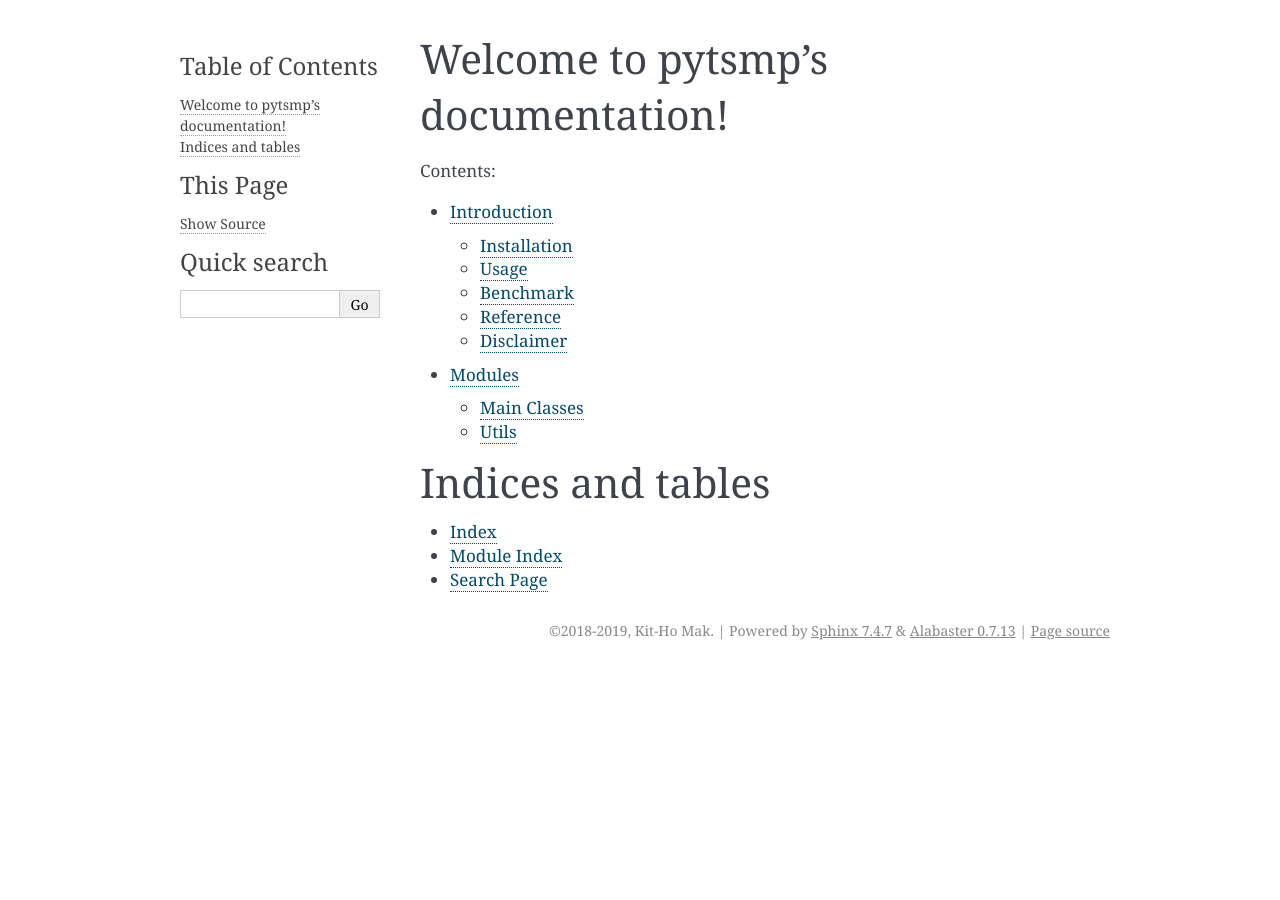
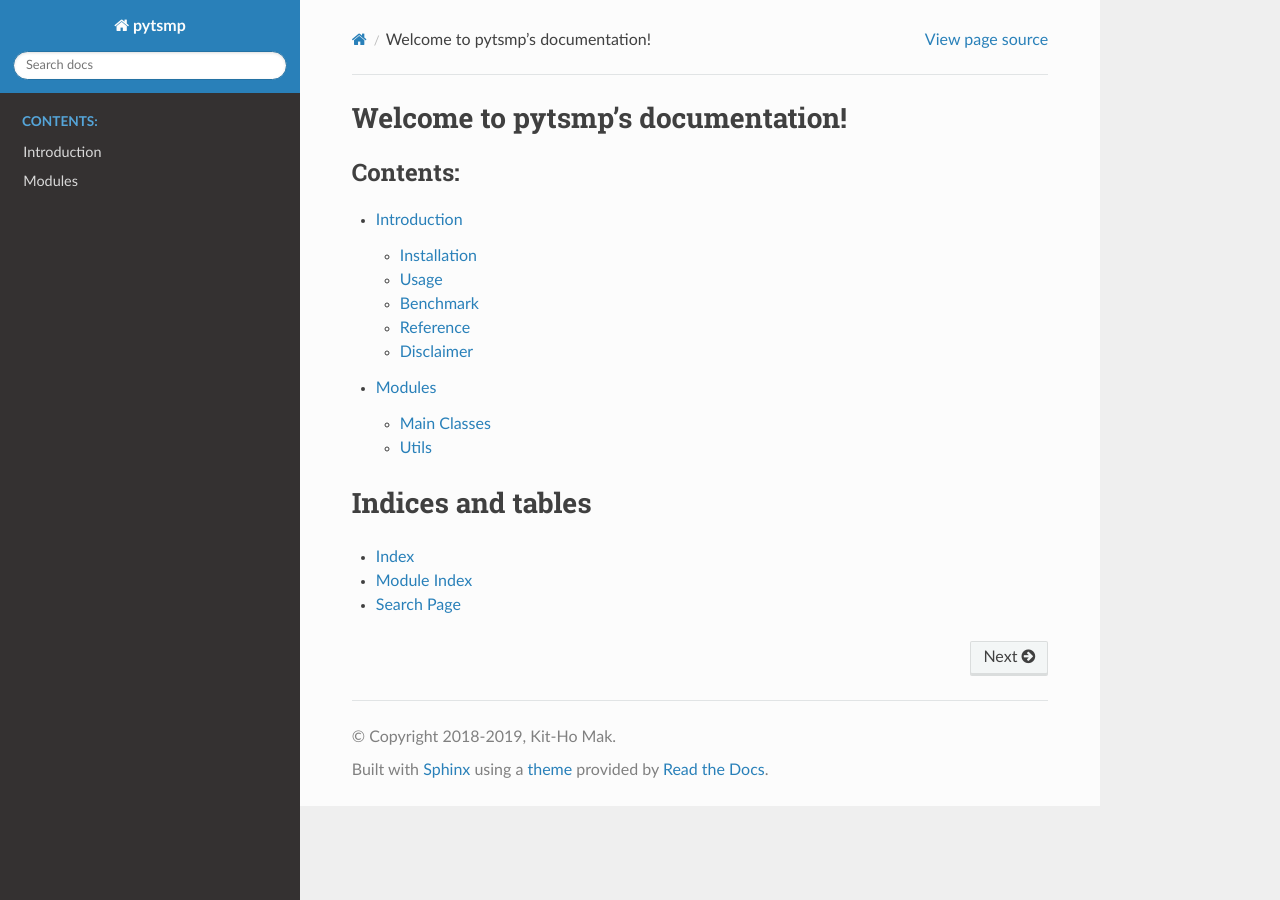
Before and after one commit to kithomak/pytsmp, a Sphinx documentation site: the page built from docs/index.rst, in a window 1280 px wide. Built offline with Sphinx 7.4.7 and the Read the Docs theme 2.0.0, drawn with Linux system fonts in a browser that asks for light colours.

Commit message:
Update documentation theme

```diff
--- a/docs/conf.py
+++ b/docs/conf.py
@@ -15,6 +15,8 @@
 import os
 import sys
 sys.path.insert(0, os.path.abspath('../'))
+
+import sphinx_rtd_theme
 
 from datetime import datetime
 
@@ -42,6 +44,7 @@
 # ones.
 extensions = [
     'sphinx.ext.autodoc',
+    'sphinx_rtd_theme'
 ]
 
 # Add any paths that contain templates here, relative to this directory.
@@ -77,7 +80,7 @@
 # The theme to use for HTML and HTML Help pages.  See the documentation for
 # a list of builtin themes.
 #
-html_theme = 'alabaster'
+html_theme = "sphinx_rtd_theme"
 
 # Theme options are theme-specific and customize the look and feel of a theme
 # further.  For a list of options available for each theme, see the
```
